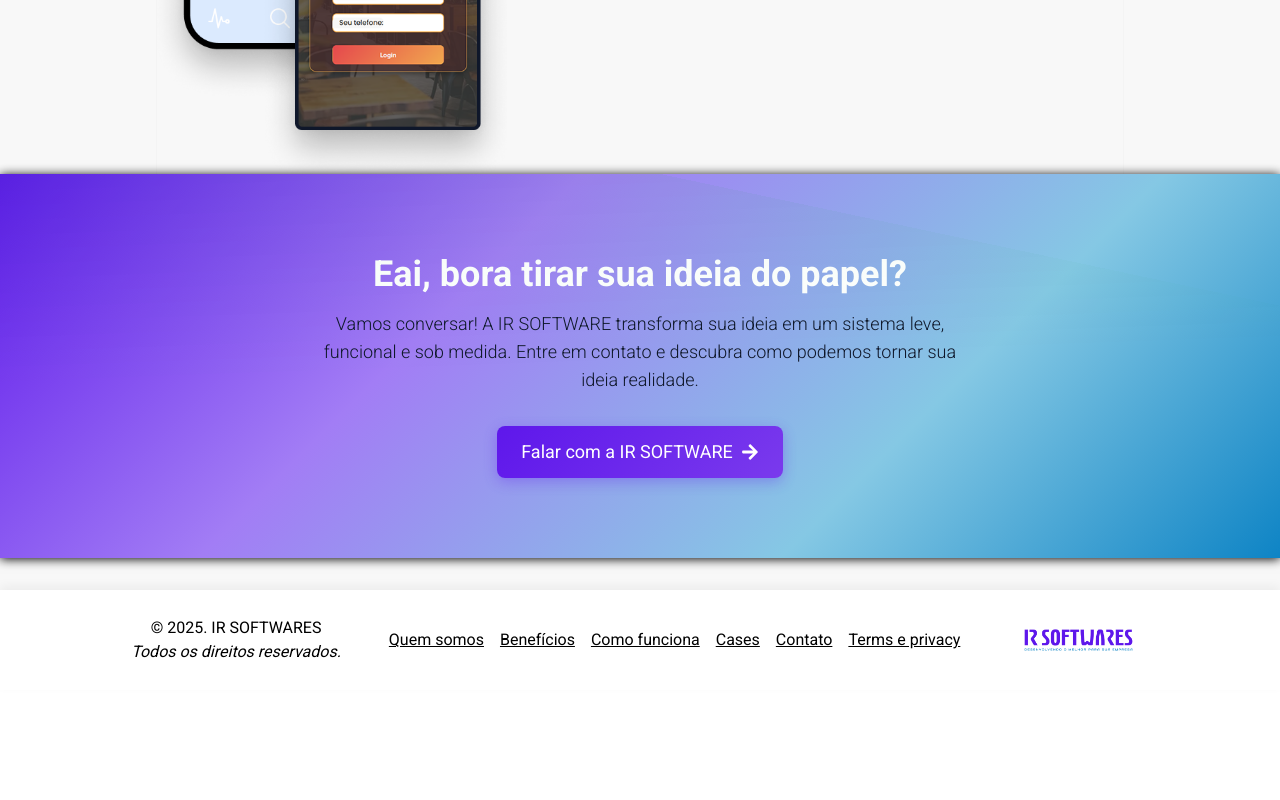
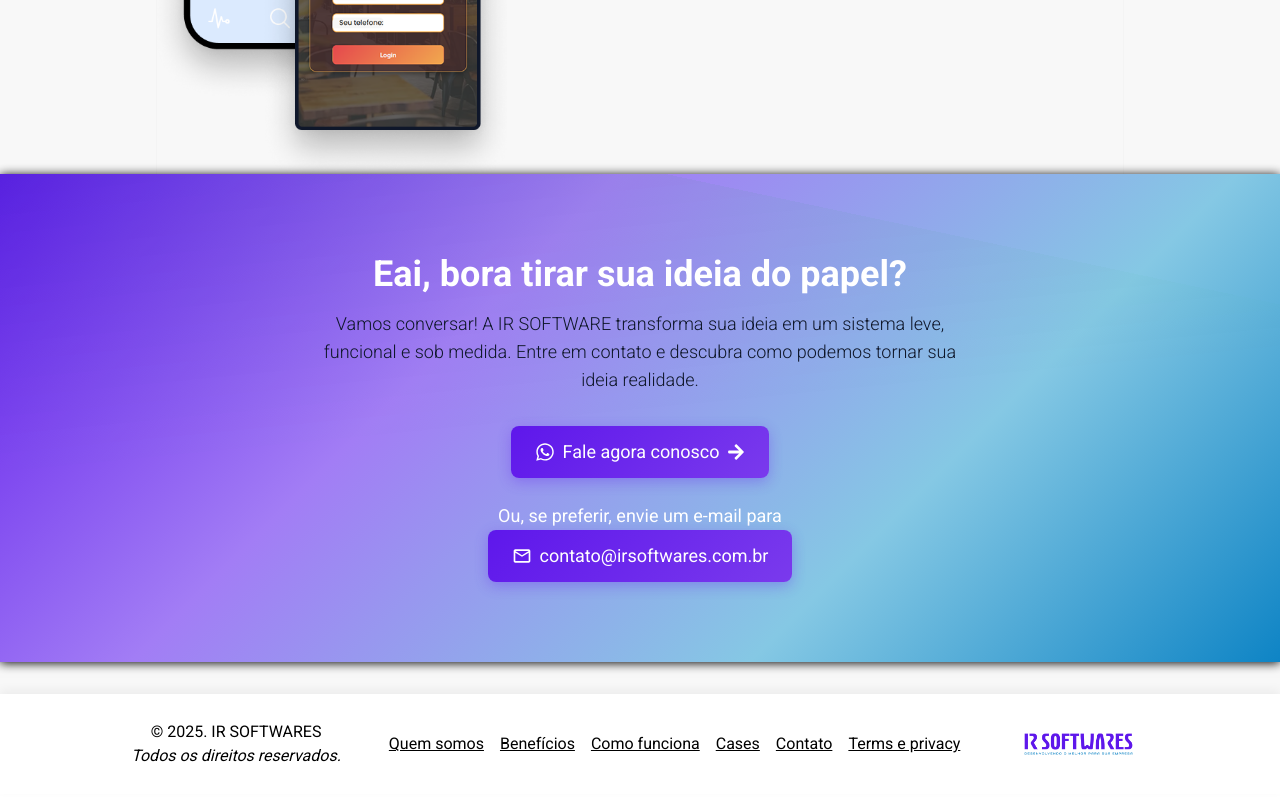
Before and after one commit to iagoluancj/ir-software, a Next.js app: page / in a window 1280 px wide. Shown: the part 3007-3807 px from the top of the page. Before the commit the page ends 3707 px from the top, so only its background shows below. Built offline with nearby package versions, Linux system fonts and the light colour scheme.

Commit message:
Ajustes de contato

```diff
--- a/src/app/page.tsx
+++ b/src/app/page.tsx
@@ -9,9 +9,12 @@
 import time from "../app/assets/time.png"
 import flow from "../app/assets/flow.png"
 import stars from "../app/assets/stars.png"
-
 import { IoIosArrowDown } from "react-icons/io";
 import { FaArrowRight } from "react-icons/fa";
+import { FaWhatsapp } from "react-icons/fa";
+import { MdOutlineEmail } from "react-icons/md";
+
+
 import { useState } from "react";
 
 interface ArrowIconProps {
@@ -577,7 +580,7 @@
     transition: all 0.3s ease;
   }
 
-  svg {
+  i {
     transition: all 0.3s ease;
   }
 
@@ -590,7 +593,7 @@
       padding-right: 0.5rem;
     }
 
-    svg {
+    i {
       transform: translateX(0.5rem);
     }
   }
@@ -689,7 +692,7 @@
             <MoreInformation>
               <span>Deseja receber mais informações?</span>
               <form
-                action="https://formsubmit.co/irsoftwarescompany@gmail.com"
+                action="https://formsubmit.co/contato@irsoftwares.com.br"
                 method="POST"
                 onSubmit={(e) => {
                   const form = e.target as HTMLFormElement;
@@ -799,7 +802,7 @@
       </Section>
 
       <Contact id="contato" className="bg-zinc-900 text-white py-20 px-6 text-center relative overflow-hidden ">
-        <div className="max-w-2xl mx-auto">
+        <div className="max-w-2xl mx-auto flex flex-col items-center justify-center relative z-10">
           <h2 className="text-3xl sm:text-4xl font-bold mb-4">
             Eai, bora tirar sua ideia do papel?
           </h2>
@@ -814,10 +817,18 @@
             rel="noopener noreferrer"
             className="inline-flex items-center gap-2 px-6 py-3 bg-green-600 hover:bg-green-700 text-white rounded-lg text-lg transition-all duration-300"
           >
-            Falar com a IR SOFTWARE
-            <FaArrowRight />
-
+            <FaWhatsapp size={20} />
+            Fale agora conosco
+            <i>
+              <FaArrowRight />
+            </i>
           </a>
+          <div className=" text-lg mt-6 ">
+            <div>Ou, se preferir, envie um e-mail para</div>
+            <a href="mailto:contato@irsoftwares.com.br" className="flex items-center justify-center">
+              <span className="flex justify-center items-center gap-2"><MdOutlineEmail size={20} /> contato@irsoftwares.com.br</span>
+            </a>
+          </div>
         </div>
 
         <div className="absolute top-0 left-1/2 w-[120%] h-[100%] bg-gradient-to-br from-green-600/10 via-transparent to-transparent rotate-12 -translate-x-1/2 pointer-events-none animate-pulse"></div>
```
Also changed, not shown: src/app/assets/o-email.png (added), src/app/assets/whatsapp.png (added).
